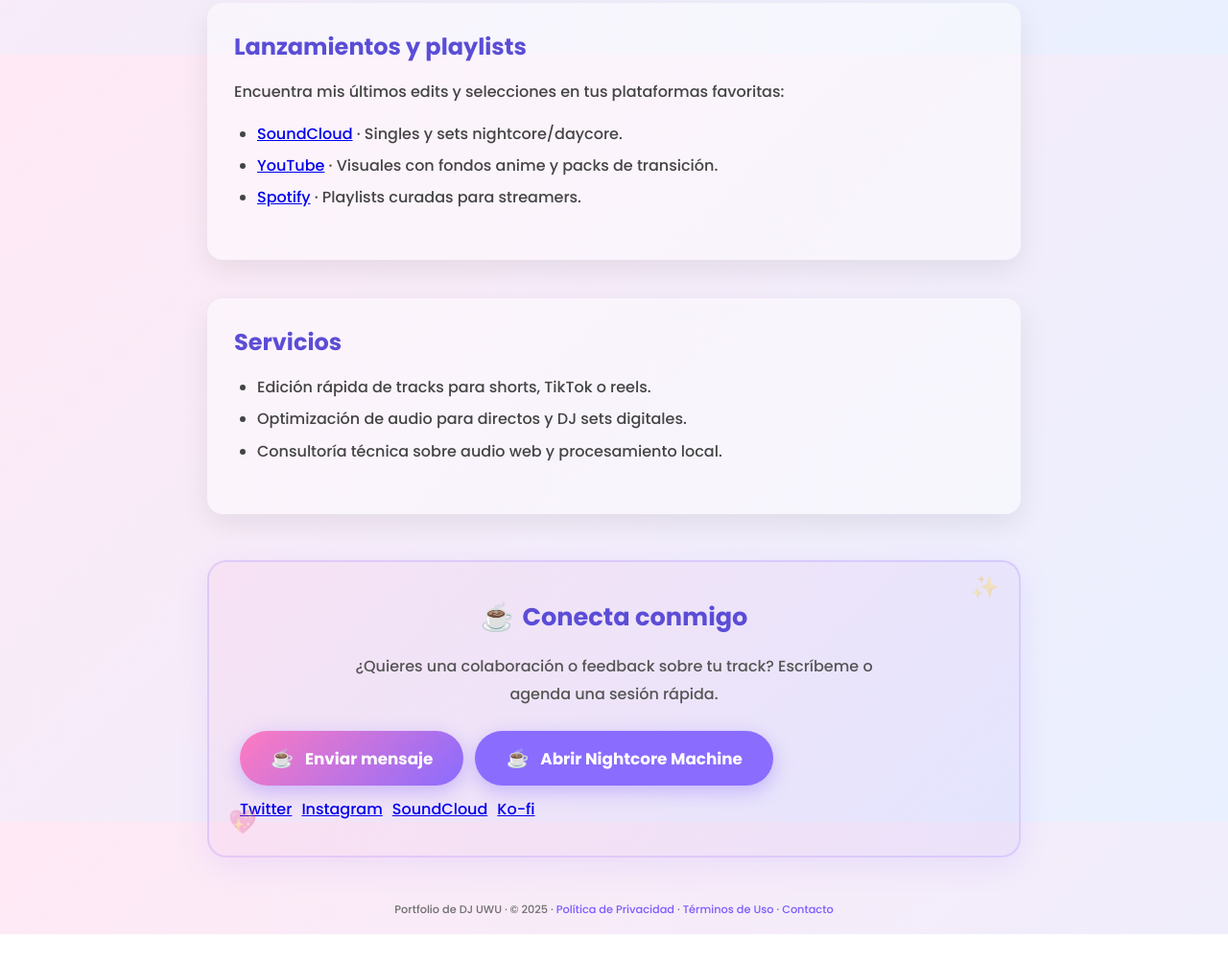
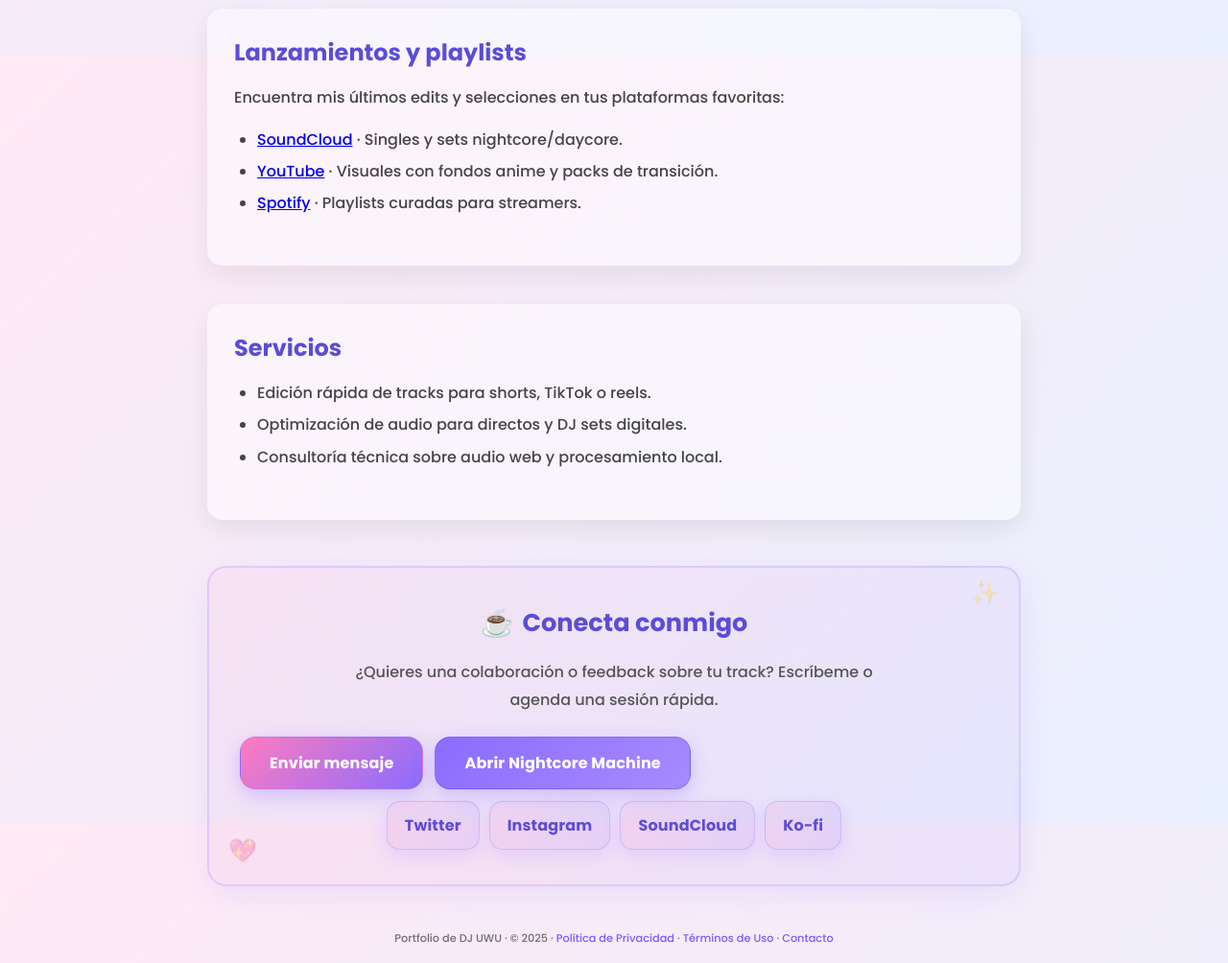
Before and after one commit to deejayuwu/nightcoremachine, a plain HTML site: page index.html in a window 1280 px wide. Shown: the part 743-1747 px from the top of the page at 96% size. Before the commit the page ends 1717 px from the top, so only its background shows below. Drawn offline with Linux system fonts and the light colour scheme; no server answers.

Commit message:
Style contact social links as kawaii buttons

```diff
--- a/css/style.css
+++ b/css/style.css
@@ -212,6 +212,73 @@
 .support-section .kofi-button-wrapper {
   margin-top: 8px;
 }
+.cta-button,
+.contact-button {
+  display: inline-flex;
+  align-items: center;
+  justify-content: center;
+  padding: 14px 30px;
+  background: linear-gradient(135deg, var(--pink), var(--violet));
+  color: #fff;
+  text-decoration: none;
+  border-radius: 16px;
+  font-weight: 700;
+  font-family: 'Poppins', system-ui, sans-serif;
+  border: 1px solid rgba(138, 108, 255, 0.25);
+  box-shadow: 0 6px 20px rgba(138, 108, 255, 0.35);
+  transition: transform 0.2s ease, box-shadow 0.2s ease, opacity 0.2s ease;
+  letter-spacing: 0.01em;
+}
+.cta-button:hover,
+.contact-button:hover {
+  transform: translateY(-2px);
+  box-shadow: 0 8px 26px rgba(138, 108, 255, 0.45);
+  opacity: 0.95;
+}
+.cta-button:active,
+.contact-button:active {
+  transform: translateY(0);
+}
+.social-button-group {
+  margin-top: 12px;
+  display: flex;
+  gap: 10px;
+  flex-wrap: wrap;
+  justify-content: center;
+}
+.social-button {
+  display: inline-flex;
+  align-items: center;
+  justify-content: center;
+  padding: 12px 18px;
+  background: linear-gradient(135deg, rgba(255, 123, 192, 0.14), rgba(138, 108, 255, 0.14));
+  color: #5b4dd6;
+  border-radius: 14px;
+  border: 1px solid rgba(138, 108, 255, 0.25);
+  text-decoration: none;
+  font-weight: 700;
+  font-family: 'Poppins', system-ui, sans-serif;
+  box-shadow: 0 6px 18px rgba(138, 108, 255, 0.18);
+  transition: transform 0.2s ease, box-shadow 0.2s ease, background 0.2s ease, opacity 0.2s ease;
+  letter-spacing: 0.01em;
+}
+.social-button:hover {
+  transform: translateY(-2px);
+  box-shadow: 0 8px 24px rgba(138, 108, 255, 0.26);
+  background: linear-gradient(135deg, rgba(255, 155, 214, 0.22), rgba(138, 108, 255, 0.22));
+  opacity: 0.96;
+}
+.social-button:active {
+  transform: translateY(0);
+}
+.cta-button--violet {
+  background: linear-gradient(135deg, var(--violet), #a78bff);
+  border-color: rgba(90, 70, 210, 0.35);
+}
+.cta-button--pink {
+  background: linear-gradient(135deg, #ff9bd6, var(--pink));
+  border-color: rgba(255, 123, 192, 0.45);
+}
 .kofi-button-embed {
   display: inline-flex;
   align-items: center;
@@ -272,6 +339,15 @@
   }
   .support-section p {
     font-size: 0.95rem;
+  }
+  .cta-button,
+  .contact-button {
+    padding: 12px 24px;
+    font-size: 1rem;
+  }
+  .social-button {
+    width: 100%;
+    justify-content: center;
   }
   .kofi-button-embed {
     padding: 12px 24px;
@@ -738,6 +814,9 @@
   gap:12px;
   flex-wrap:wrap;
 }
+.hero-actions{
+  justify-content:center;
+}
 #downloadWavBtn, #downloadMp3Btn{
   background:linear-gradient(135deg,#ff9bd6,#b69cff);
   color:#fff; border:0; padding:10px 16px; border-radius:12px; font-weight:800;
--- a/index.html
+++ b/index.html
@@ -82,9 +82,9 @@
       <section class="hero-section">
         <h1 class="hero-title">Productor nightcore & creador de herramientas</h1>
         <p class="hero-subtitle">Edits rápidos, visuales kawaii y una app hecha para la comunidad.</p>
-        <div class="actions" style="justify-content:center; gap:12px;">
-          <a class="social-link" style="padding:12px 18px; background:var(--violet); color:white; border-radius:14px; text-decoration:none; font-weight:700;" href="machine.html">Probar Nightcore Machine</a>
-          <a class="social-link" style="padding:12px 18px; background:var(--pink); color:white; border-radius:14px; text-decoration:none; font-weight:700;" href="https://soundcloud.com/djuwu" target="_blank" rel="noopener">Escuchar en SoundCloud</a>
+        <div class="actions hero-actions">
+          <a class="cta-button cta-button--violet" href="machine.html">Probar Nightcore Machine</a>
+          <a class="cta-button cta-button--pink" href="https://soundcloud.com/djuwu" target="_blank" rel="noopener">Escuchar en SoundCloud</a>
         </div>
       </section>
 
@@ -120,14 +120,14 @@
         <h2>Conecta conmigo</h2>
         <p>¿Quieres una colaboración o feedback sobre tu track? Escríbeme o agenda una sesión rápida.</p>
         <div class="kofi-button-wrapper" style="gap:12px; display:flex; flex-wrap:wrap;">
-          <a href="contact.html" class="kofi-button-embed">Enviar mensaje</a>
-          <a href="machine.html" class="kofi-button-embed" style="background:var(--violet);">Abrir Nightcore Machine</a>
+          <a href="contact.html" class="contact-button">Enviar mensaje</a>
+          <a href="machine.html" class="cta-button cta-button--violet">Abrir Nightcore Machine</a>
         </div>
-        <div style="margin-top:12px; display:flex; gap:10px; flex-wrap:wrap;">
-          <a class="social-link" href="https://twitter.com/deejayuwu" target="_blank" rel="noopener">Twitter</a>
-          <a class="social-link" href="https://instagram.com/deejayuwu" target="_blank" rel="noopener">Instagram</a>
-          <a class="social-link" href="https://soundcloud.com/djuwu" target="_blank" rel="noopener">SoundCloud</a>
-          <a class="social-link" href="https://ko-fi.com/djuwu" target="_blank" rel="noopener">Ko-fi</a>
+        <div class="social-button-group">
+          <a class="social-button" href="https://twitter.com/deejayuwu" target="_blank" rel="noopener">Twitter</a>
+          <a class="social-button" href="https://instagram.com/deejayuwu" target="_blank" rel="noopener">Instagram</a>
+          <a class="social-button" href="https://soundcloud.com/djuwu" target="_blank" rel="noopener">SoundCloud</a>
+          <a class="social-button" href="https://ko-fi.com/djuwu" target="_blank" rel="noopener">Ko-fi</a>
         </div>
       </section>
     </main>
@@ -140,4 +140,27 @@
       <a href="contact.html">Contacto</a>
     </small>
   </footer>
+  <script>
+    (function(){
+      const bg = document.getElementById('bg');
+      if(!bg) return;
+      const categories = ['waifu','neko','shinobu','megumin'];
+
+      async function loadWaifuBg(){
+        try{
+          const cat = categories[Math.floor(Math.random() * categories.length)];
+          const res = await fetch(`https://api.waifu.pics/sfw/${cat}`);
+          const data = await res.json();
+          if(data?.url){
+            bg.style.backgroundImage = `url('${data.url}')`;
+          }
+        }catch(e){
+          console.error('No se pudo cargar el fondo de waifu.pics', e);
+        }
+      }
+
+      loadWaifuBg();
+      setInterval(loadWaifuBg, 30000);
+    })();
+  </script>
 </body></html>
```
